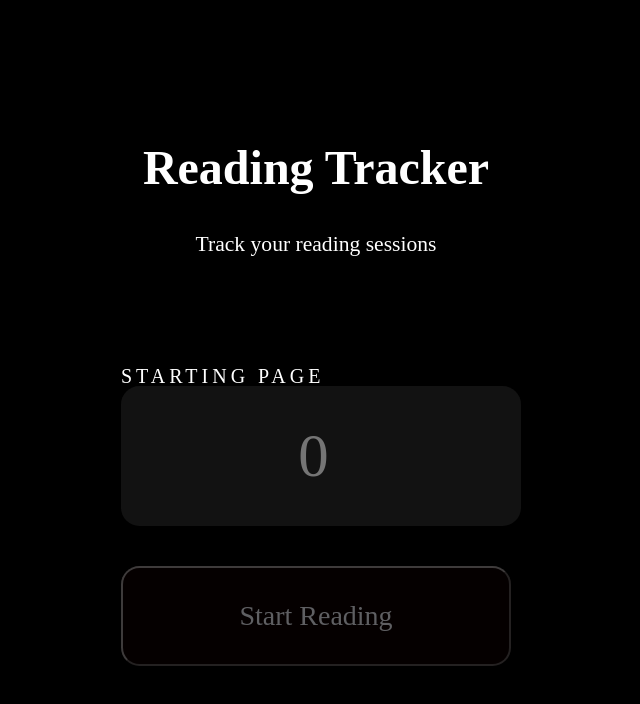
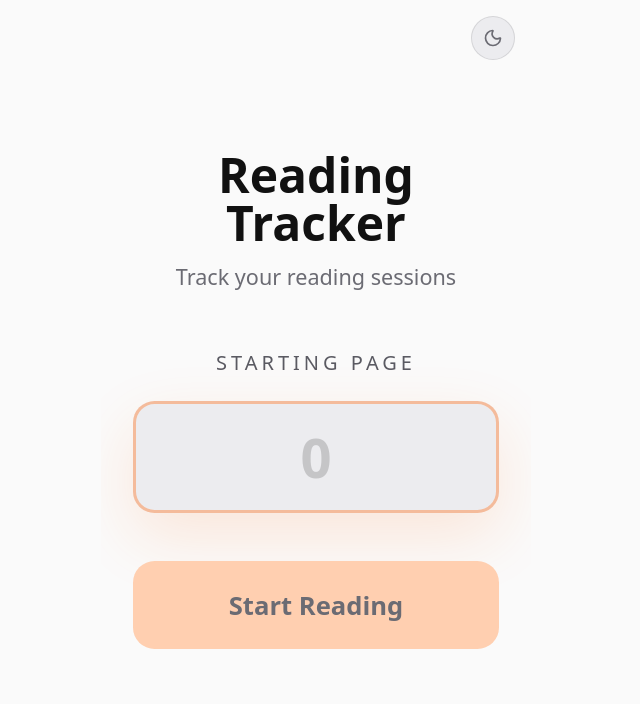
Before and after one commit to squaresmile/reading-strava, a React (Vite) app: page / in a window 1280 px wide. Shown: the top 704 px of the page, without its empty margins (324-964 px from the left). Built offline with nearby package versions, Linux system fonts and the light colour scheme.

Commit message:
Implement dark/light theme toggle and update styles across components

```diff
--- a/src/App.tsx
+++ b/src/App.tsx
@@ -1,4 +1,6 @@
 import { useCallback, useEffect, useState } from "react";
+
+import { Moon, Sun } from "lucide-react";
 
 import { DiscardDialog } from "./components/DiscardDialog";
 import { PausedScreen } from "./components/PausedScreen";
@@ -9,9 +11,25 @@ import { TimingScreen } from "./components/TimingScreen";
 import type { SavedSession, Screen, SessionResult } from "./types";
 
 const STORAGE_KEY = "reading-tracker-session";
+const THEME_KEY = "reading-tracker-theme";
+
+type Theme = "dark" | "light";
 
 export function App() {
   const [screen, setScreen] = useState<Screen>("start");
+  const [theme, setTheme] = useState<Theme>(() => {
+    const saved =
+      typeof window === "undefined"
+        ? null
+        : (localStorage.getItem(THEME_KEY) as Theme | null);
+    if (saved === "light" || saved === "dark") return saved;
+    if (
+      typeof window !== "undefined" &&
+      window.matchMedia("(prefers-color-scheme: light)").matches
+    )
+      return "light";
+    return "dark";
+  });
   const [startingPage, setStartingPage] = useState("");
   const [startTimestamp, setStartTimestamp] = useState<number | null>(null);
   const [totalPausedMs, setTotalPausedMs] = useState(0);
@@ -29,6 +47,11 @@ export function App() {
       Math.floor((end - startTimestamp - totalPausedMs) / 1000),
     );
   }, [pauseTimestamp, screen, startTimestamp, totalPausedMs]);
+
+  useEffect(() => {
+    document.documentElement.dataset.theme = theme;
+    localStorage.setItem(THEME_KEY, theme);
+  }, [theme]);
 
   useEffect(() => {
     const saved = localStorage.getItem(STORAGE_KEY);
@@ -129,8 +152,22 @@ export function App() {
   }
 
   return (
-    <main className="flex min-h-screen justify-center bg-page font-display text-white">
-      <div className="relative min-h-[100svh] w-full max-w-[430px]">
+    <main className="flex justify-center bg-page font-display text-fg">
+      <div className="relative w-full max-w-[430px]">
+        <button
+          type="button"
+          aria-label={
+            theme === "dark" ? "Switch to light mode" : "Switch to dark mode"
+          }
+          onClick={() => setTheme((t) => (t === "dark" ? "light" : "dark"))}
+          className="absolute right-4 top-4 z-10 inline-flex h-11 w-11 cursor-pointer items-center justify-center rounded-full border border-fg/10 bg-panel text-muted transition-colors hover:text-fg"
+        >
+          {theme === "dark" ? (
+            <Sun className="h-5 w-5" strokeWidth={2} />
+          ) : (
+            <Moon className="h-5 w-5" strokeWidth={2} />
+          )}
+        </button>
         {screen === "start" && (
           <StartScreen
             startingPage={startingPage}
@@ -163,12 +200,11 @@ export function App() {
           <ResultScreen data={result} onNewSession={newSession} />
         )}
       </div>
-      {confirmDiscard && (
-        <DiscardDialog
-          onCancel={() => setConfirmDiscard(false)}
-          onConfirm={discard}
-        />
-      )}
+      <DiscardDialog
+        open={confirmDiscard}
+        onCancel={() => setConfirmDiscard(false)}
+        onConfirm={discard}
+      />
     </main>
   );
 }
--- a/src/components/Metric.tsx
+++ b/src/components/Metric.tsx
@@ -7,10 +7,10 @@ type MetricProps = {
 export function Metric({ label, value, suffix }: MetricProps) {
   return (
     <div>
-      <p className="m-0 mb-4 text-[clamp(1.2rem,5vw,1.55rem)] font-extrabold uppercase tracking-[0.2em] text-white">
+      <p className="m-0 mb-4 text-[clamp(1.2rem,5vw,1.55rem)] font-extrabold uppercase tracking-[0.2em] text-fg">
         {label}
       </p>
-      <strong className="block text-[clamp(4rem,18vw,6.4rem)] font-extrabold leading-[0.9] tracking-normal text-white">
+      <strong className="block text-[clamp(4rem,18vw,6.4rem)] font-extrabold leading-[0.9] tracking-normal text-fg">
         {value}
         {suffix && <span className="ml-2 text-[0.36em]">{suffix}</span>}
       </strong>
--- a/src/components/PausedScreen.tsx
+++ b/src/components/PausedScreen.tsx
@@ -19,7 +19,7 @@ export function PausedScreen({
         <p className="m-0 mb-5 text-[clamp(0.95rem,3.7vw,1.2rem)] uppercase tracking-[0.2em] text-orange">
           Paused
         </p>
-        <strong className="block text-[clamp(4.15rem,18vw,6.35rem)] font-extrabold leading-[0.9] tracking-normal text-white">
+        <strong className="block text-[clamp(4.15rem,18vw,6.35rem)] font-extrabold leading-[0.9] tracking-normal text-fg">
           {formatTime(elapsedSeconds)}
         </strong>
       </div>
@@ -31,13 +31,13 @@ export function PausedScreen({
           Continue
         </button>
         <button
-          className="min-h-[clamp(4.75rem,13svh,6.25rem)] w-full cursor-pointer rounded-[1.15rem] border-0 bg-panel text-[clamp(1.25rem,5vw,1.75rem)] font-bold leading-none text-white"
+          className="min-h-[clamp(4.75rem,13svh,6.25rem)] w-full cursor-pointer rounded-[1.15rem] border-0 bg-panel text-[clamp(1.25rem,5vw,1.75rem)] font-bold leading-none text-fg"
           onClick={onSave}
         >
           Save
         </button>
         <button
-          className="mt-[clamp(1.25rem,4svh,2rem)] self-center border-0 bg-transparent text-[clamp(1.05rem,4.3vw,1.35rem)] leading-none text-muted"
+          className="min-h-[clamp(4.75rem,13svh,6.25rem)] w-full cursor-pointer rounded-[1.15rem] border-0 bg-panel text-[clamp(1.25rem,5vw,1.75rem)] font-bold leading-none text-danger"
           onClick={onDiscard}
         >
           Discard
--- a/src/components/StartScreen.tsx
+++ b/src/components/StartScreen.tsx
@@ -12,7 +12,7 @@ export function StartScreen({
   const disabled = startingPage === "" || Number.isNaN(Number(startingPage));
 
   return (
-    <section className="flex min-h-[100svh] flex-col px-[clamp(1rem,4vw,1.25rem)] pb-8 pt-[clamp(4.75rem,13svh,8.25rem)] [@media(max-height:740px)]:py-5">
+    <section className="flex h-[100svh] flex-col justify-center overflow-hidden px-[clamp(1.25rem,5vw,2rem)] py-[clamp(1.25rem,5svh,3rem)]">
       <header className="text-center">
         <h1 className="m-0 text-[clamp(2.15rem,9vw,3rem)] font-extrabold leading-none tracking-normal">
           Reading Tracker
@@ -21,22 +21,26 @@ export function StartScreen({
           Track your reading sessions
         </p>
       </header>
-      <div className="mt-[clamp(4rem,11svh,6.25rem)] flex flex-col gap-[clamp(1.75rem,5svh,2.65rem)] [@media(max-height:740px)]:mt-11">
-        <label className="flex flex-col gap-4">
-          <span className="text-[clamp(0.95rem,3.8vw,1.25rem)] uppercase leading-none tracking-[0.2em] text-muted-label">
+      <div className="mt-[clamp(2rem,7svh,4rem)] flex flex-col gap-[clamp(2rem,6svh,3.5rem)]">
+        <div className="flex flex-col gap-5 pt-[0.5rem]">
+          <label
+            className="block min-h-[1.75rem] text-center text-[clamp(0.95rem,3.8vw,1.25rem)] uppercase leading-none tracking-[0.2em] text-muted-label"
+            htmlFor="starting-page"
+          >
             Starting Page
-          </span>
+          </label>
           <input
-            className="h-[clamp(6.5rem,18svh,8.25rem)] w-full rounded-[1.15rem] border-[3px] border-transparent bg-panel text-center text-[clamp(2.8rem,13vw,3.8rem)] font-extrabold text-[#4d4d52] outline-none transition-colors duration-150 focus:border-orange"
+            className="h-[clamp(5.25rem,15svh,7rem)] w-full appearance-none rounded-[1.35rem] border-[3px] border-orange/40 bg-panel text-center text-[clamp(2.5rem,11vw,3.4rem)] font-extrabold text-fg/35 shadow-[0_1.5rem_4rem_rgb(255_113_28_/_0.14)] outline-none transition-colors duration-150 [appearance:textfield] focus:border-orange focus:text-fg [&::-webkit-inner-spin-button]:appearance-none [&::-webkit-outer-spin-button]:appearance-none"
+            id="starting-page"
             type="number"
             min="0"
             value={startingPage}
             onChange={(event) => setStartingPage(event.target.value)}
             placeholder="0"
           />
-        </label>
+        </div>
         <button
-          className="min-h-[clamp(4.75rem,13svh,6.25rem)] w-full cursor-pointer rounded-[1.15rem] bg-orange text-[clamp(1.25rem,5vw,1.75rem)] font-bold leading-none text-white disabled:cursor-default disabled:bg-orange-dim disabled:text-[#5f5f62]"
+          className="min-h-[clamp(4.25rem,11svh,5.5rem)] w-full cursor-pointer rounded-[1.35rem] bg-orange text-[clamp(1.2rem,4.8vw,1.6rem)] font-bold leading-none text-white shadow-[0_1rem_3rem_rgb(255_113_28_/_0.28)] disabled:cursor-default disabled:bg-orange-dim disabled:text-muted disabled:shadow-none"
           disabled={disabled}
           onClick={onStart}
         >
--- a/src/styles.css
+++ b/src/styles.css
@@ -1,19 +1,44 @@
-@import url("https://fonts.googleapis.com/css2?family=Space+Grotesk:wght@400;500;600;700;800&display=swap");
+@import "tailwindcss";
 
-@tailwind base;
-@tailwind components;
-@tailwind utilities;
+@config "../tailwind.config.ts";
 
 @layer base {
   :root {
     color-scheme: dark;
+    --color-page: #000000;
+    --color-panel: #1f1f1f;
+    --color-panel-strong: #242424;
+    --color-muted: #9c9ca3;
+    --color-muted-label: #aaaab1;
+    --color-fg: #ffffff;
+    --color-orange-dim: #5b2208;
+  }
+
+  [data-theme="light"] {
+    color-scheme: light;
+    --color-page: #fafafa;
+    --color-panel: #ececef;
+    --color-panel-strong: #dededf;
+    --color-muted: #6b6b73;
+    --color-muted-label: #5a5a62;
+    --color-fg: #111111;
+    --color-orange-dim: #ffcfb0;
   }
 
   body {
     min-width: 320px;
-    min-height: 100vh;
+    min-height: 100svh;
     margin: 0;
-    background: #000;
+    overflow-x: clip;
+    background: var(--color-page);
+    font-family:
+      system-ui,
+      -apple-system,
+      "Segoe UI",
+      Roboto,
+      Helvetica,
+      Arial,
+      sans-serif;
     -webkit-font-smoothing: antialiased;
     -moz-osx-font-smoothing: grayscale;
   }
--- a/tailwind.config.ts
+++ b/tailwind.config.ts
@@ -5,17 +5,26 @@ export default {
   theme: {
     extend: {
       colors: {
-        page: "#000000",
-        panel: "#1f1f1f",
-        "panel-strong": "#242424",
-        muted: "#9c9ca3",
-        "muted-label": "#aaaab1",
+        page: "var(--color-page)",
+        panel: "var(--color-panel)",
+        "panel-strong": "var(--color-panel-strong)",
+        muted: "var(--color-muted)",
+        "muted-label": "var(--color-muted-label)",
+        fg: "var(--color-fg)",
         orange: "#ff711c",
-        "orange-dim": "#5b2208",
+        "orange-dim": "var(--color-orange-dim)",
         danger: "#dc2626",
       },
       fontFamily: {
-        display: ["Space Grotesk", "system-ui", "sans-serif"],
+        display: [
+          "system-ui",
+          "-apple-system",
+          "Segoe UI",
+          "Roboto",
+          "Helvetica",
+          "Arial",
+          "sans-serif",
+        ],
       },
       boxShadow: {
         "pause-ring": "inset 0 0 0 4px #292929",
```
Also changed, not shown: src/components/DiscardDialog.tsx (+31 -15 lines), src/components/ResultScreen.tsx (+11 -5 lines), src/components/SavingScreen.tsx (+12 -7 lines), src/components/TimingScreen.tsx (+24 -5 lines), src/utils/resultImage.ts (+7 -7 lines), 1 other file (tests, documents, lock files or other folders).
